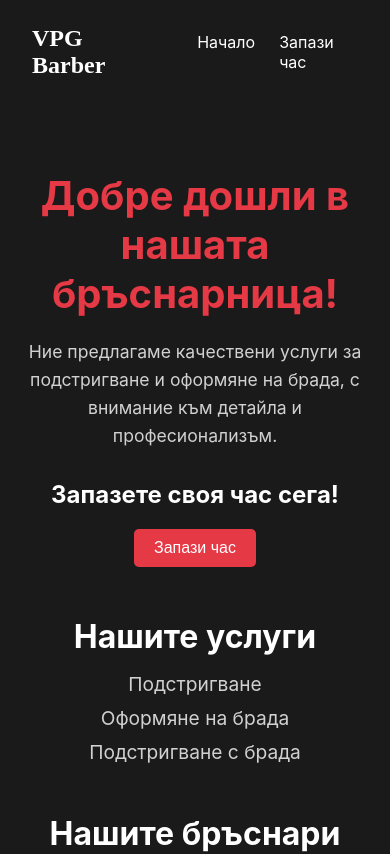
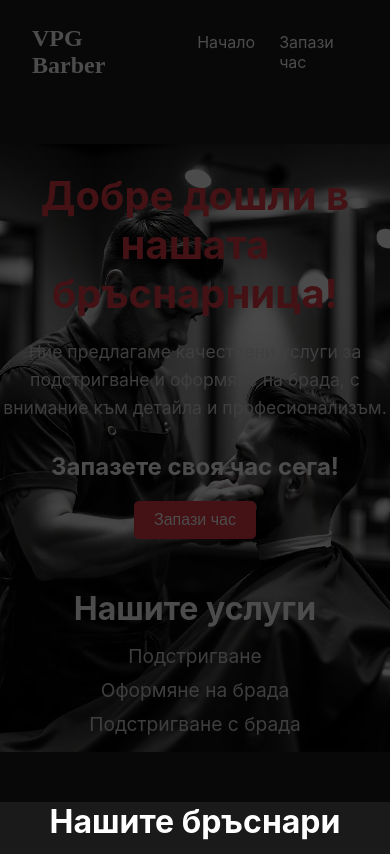
Before and after one commit to Dimitar32/vpg-barbershop, a React (Create React App) app: page / in a window 390 px wide. Shown: the top 854 px of the page. Built offline with nearby package versions, Linux system fonts and the light colour scheme.

Commit message:
add photo background for home page in phone version

```diff
--- a/src/pages/Home/Home.css
+++ b/src/pages/Home/Home.css
@@ -1,6 +1,7 @@
 .home {
     text-align: center;
-    padding: 40px 20px;
+    padding-top: 40px;
+    padding-bottom: 40px;
     color: #fff;
     background-color: #1a1a1a; /* Тъмно сив фон */
   }
@@ -113,3 +114,44 @@
   font-size: 1rem;
   color: #d1d1d1;
 }
+
+@media (max-width: 600px) {
+  .homewatermarkphoto{
+    background-image: url('./barberPhoto.jpeg');
+    background-size: cover;
+    background-position: center;
+    background-repeat: no-repeat;
+    overflow: hidden;
+    background-blend-mode: darken;
+  }
+
+  .homewatermarkphoto::after{
+
+    content: '';
+    position: absolute;
+    top: 0;
+    left: 0;
+    width: 100%;
+    height: 95%;
+    background-color: rgba(
+      0,
+      0,
+      0,
+      0.7
+      ); /* Dark overlay for better text readability */
+      z-index: 1;
+    }
+
+    .homewatermarkphoto h1 {
+      font-size: 2.5rem;
+      color: #e63946; /* Червен акцентен цвят */
+      margin-bottom: 20px;
+    }
+
+    .homewatermarkphoto p {
+      font-size: 1.1rem;
+      color: #d1d1d1; /* Светло сиво за текст */
+      line-height: 1.6;
+    }
+
+}
--- a/src/pages/Home/Home.jsx
+++ b/src/pages/Home/Home.jsx
@@ -26,6 +26,7 @@ const Home = () => {
 
   return (
   <div className="home">
+    <div className='homewatermarkphoto'>
       <h1>Добре дошли в нашата бръснарница!</h1>
       <p>Ние предлагаме качествени услуги за подстригване и оформяне на брада, с внимание към детайла и професионализъм.</p>
 
@@ -44,7 +45,7 @@ const Home = () => {
           <li>Подстригване с брада</li>
         </ul>
       </section>
-
+    </div>
     {/* Динамична секция "Нашите бръснари" */}
     <section className="barbers">
         <h2>Нашите бръснари</h2>
```
Also changed, not shown: src/pages/Home/Velizar.jpg, src/pages/Home/barberPhoto.jpeg (added). Lines whose indentation alone changed are shown as unchanged.
